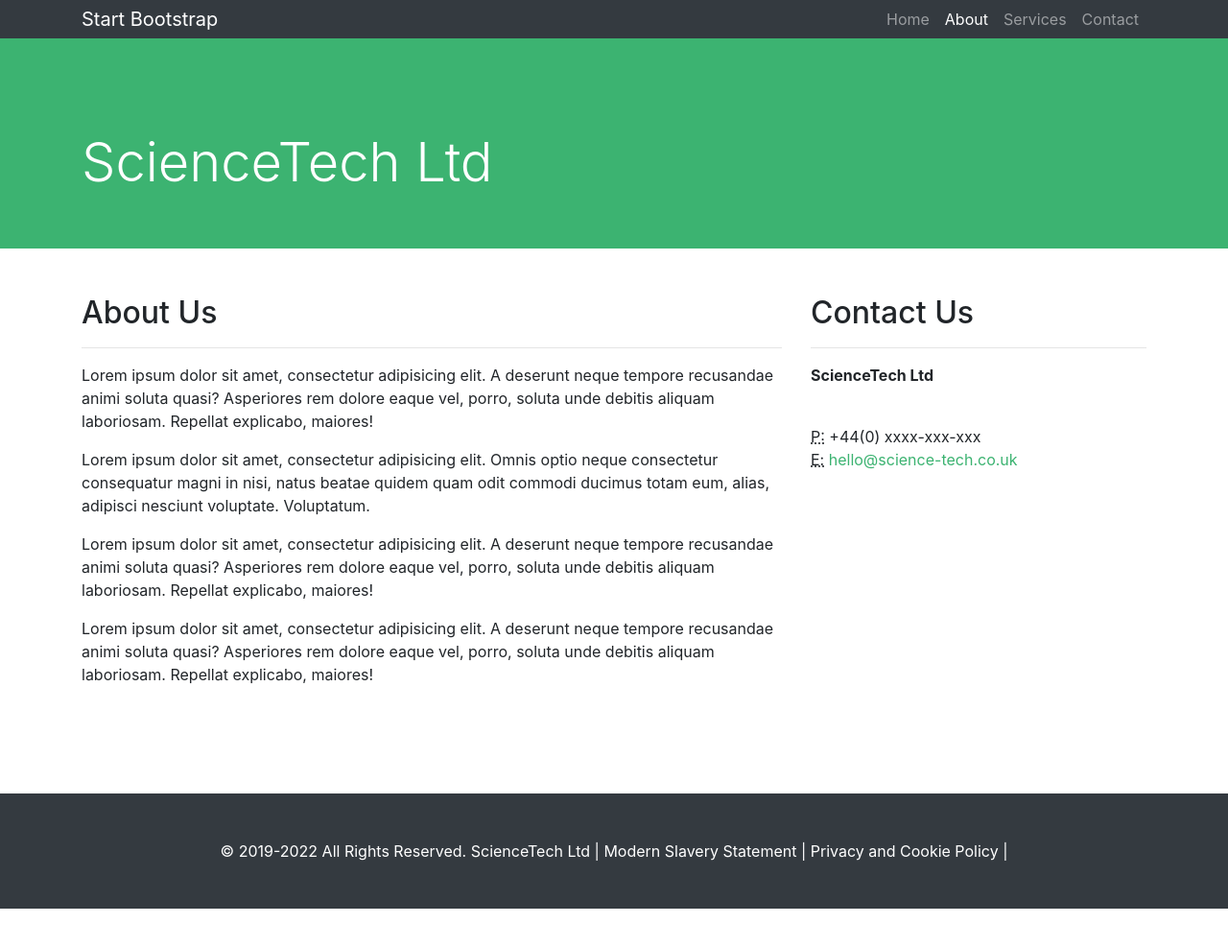
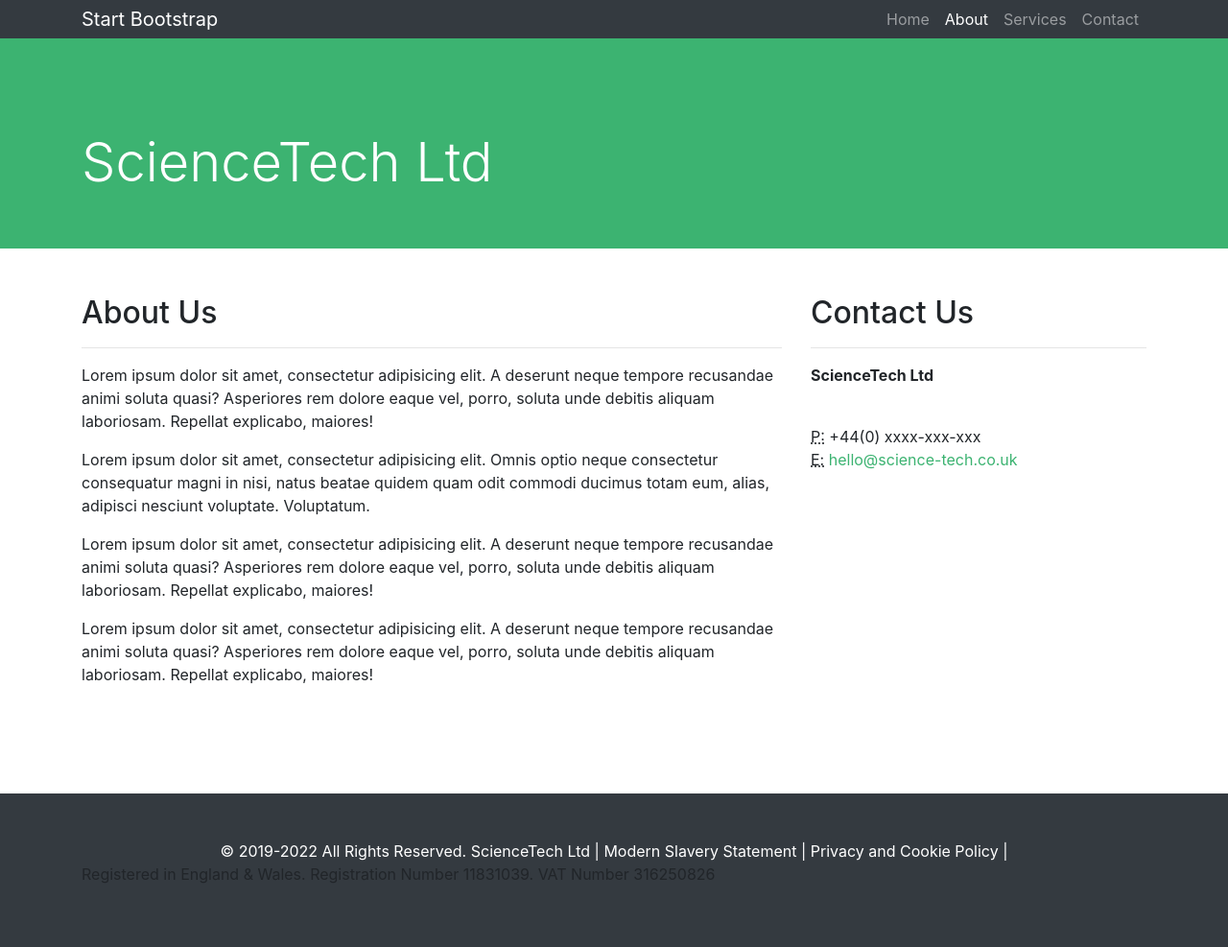
Before and after one commit to sciencetechuk/sciencetechuk.github.io, a Jekyll site: the page built from _pages/about.html, in a window 1280 px wide. Shown: the whole page at 96% size. Built offline with Jekyll 4.4.1, drawn with Linux system fonts in a browser that asks for light colours; before the commit the page ends 947 px from its top, so only the background shows below that.

Commit message:
Update footer.html

```diff
--- a/_includes/footer.html
+++ b/_includes/footer.html
@@ -4,6 +4,9 @@
     <p class="m-0 text-center text-white">
       &copy; 2019-2022 All Rights Reserved. ScienceTech Ltd  | Modern Slavery Statement | Privacy and Cookie Policy |
     </p>
+    <p>
+        Registered in England & Wales. Registration Number 11831039. VAT Number 316250826
+    </p>
   </div>
   <!-- /.container -->
 </footer>
```
